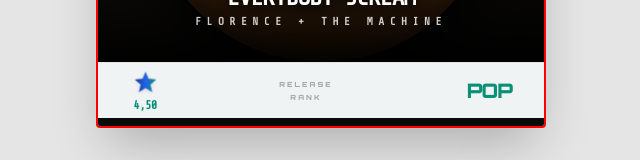
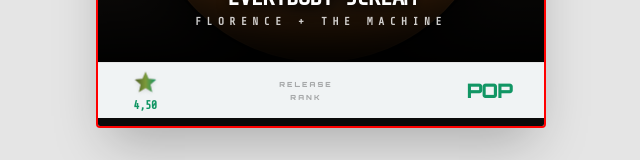
Before and after one commit to gianneefm/giannic-review, a React (Vite) app: page / in a window 1280 px wide. Shown: the part 497-657 px from the top of the page, without its empty margins (319-959 px from the left). Built offline with nearby package versions, Linux system fonts and the light colour scheme; the HTML template or start-up script is replaced by a standard one.

Commit message:
Update App.jsx

```diff
--- a/src/App.jsx
+++ b/src/App.jsx
@@ -118,7 +118,7 @@
     { label: "STOP", color: "#EF4444", threshold: 0, average: 0.75 },
     { label: "FLOP", color: "#EA580C", threshold: 1.5, average: 2.0 },
     { label: "MOP", color: "#F59E0B", threshold: 2.5, average: 3.0 },
-    { label: "POP", color: "#2563EB", threshold: 3.5, average: 4.25 },
+    { label: "POP", color: "#7D9A3A", threshold: 3.5, average: 4.25 },
     { label: "TOP", color: "#059669", threshold: 5.0, average: 5.0 },
   ];
 
```
